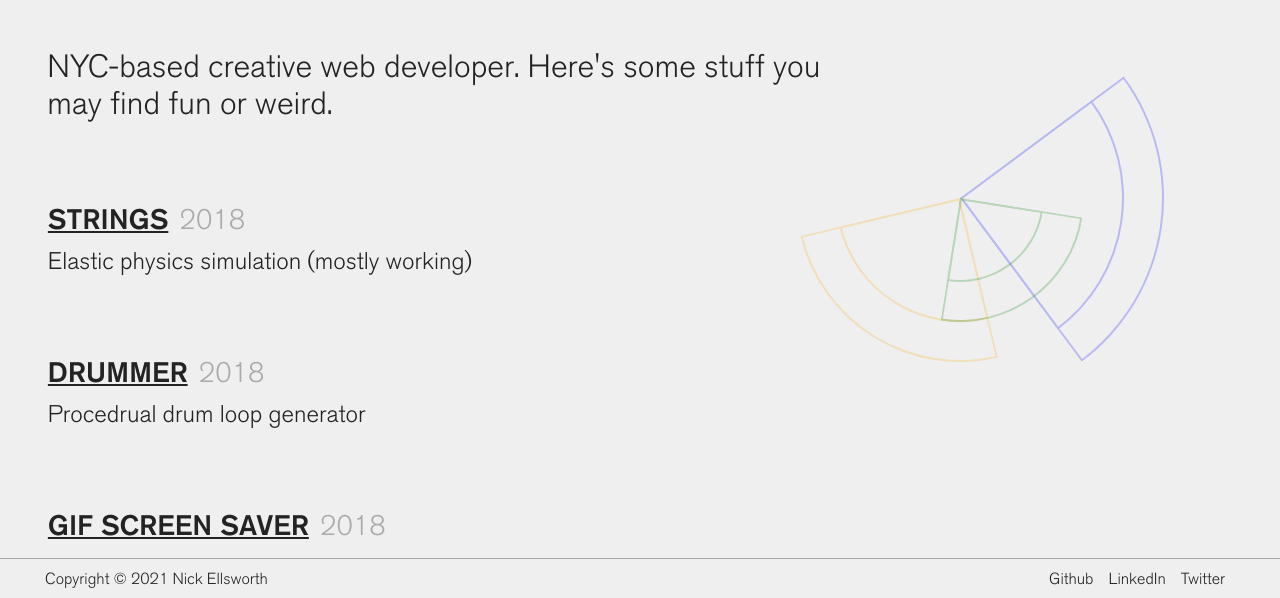
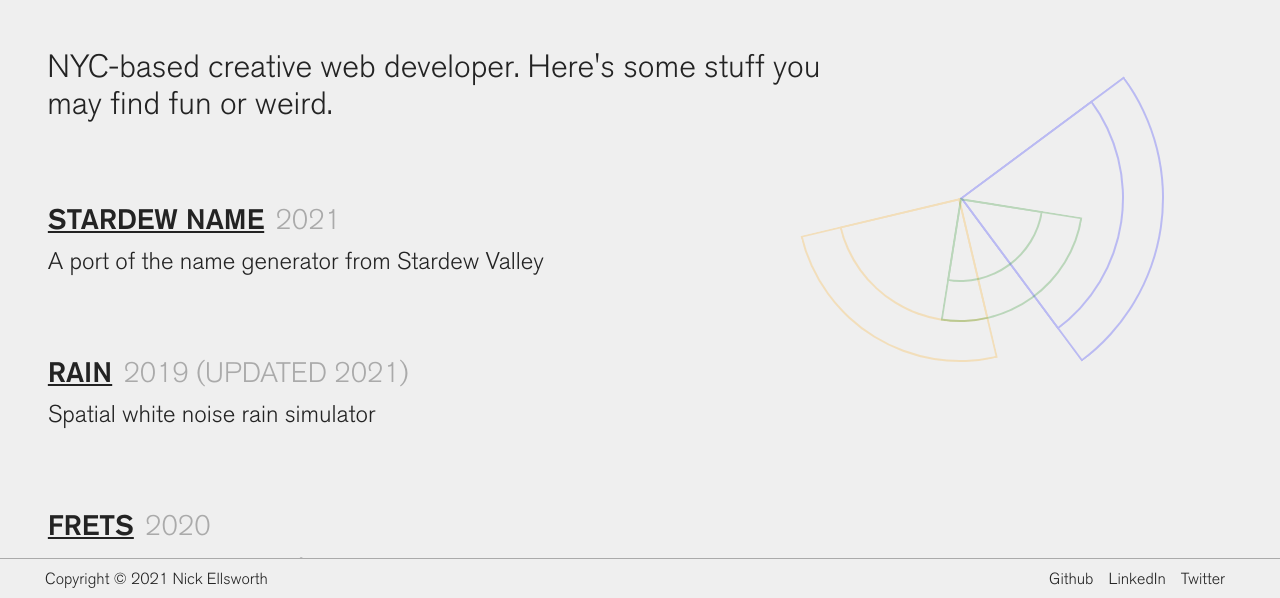
Before and after one commit to nickells/nickells.github.io, a website built with webpack: page index.html in a window 1280 px wide. Shown: the part 202-800 px from the top of the page. Built offline with nearby package versions, Linux system fonts and the light colour scheme.

Commit message:
add some projects

```diff
--- a/index.html
+++ b/index.html
@@ -18,6 +18,18 @@
     <h2 id="copy">
       NYC-based creative web developer. Here's some stuff you may find fun or weird.
     </h2>
+    <a class="thing" href="https://stardewna.me/">
+      <h3><span>Stardew Name</span><span>2021</span></h3>
+      <p>A port of the name generator from Stardew Valley</p>
+    </a>
+    <a class="thing" href="https://nickmakes.website/rain/build/">
+      <h3><span>Rain</span><span>2019 (updated 2021)</span></h3>
+      <p>Spatial white noise rain simulator</p>
+    </a>
+    <a class="thing" href="https://nickmakes.website/frets/">
+      <h3><span>Frets</span><span>2020</span></h3>
+      <p>A tool to learn the guitar fretboard and associated scales</p>
+    </a>
     <a class="thing" href="http://strings.glitch.me/">
       <h3><span>Strings</span><span>2018</span></h3>
       <p>Elastic physics simulation (mostly working)</p>
```
Also changed, not shown: 1 other file.
